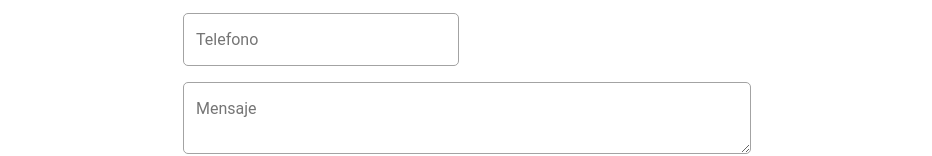
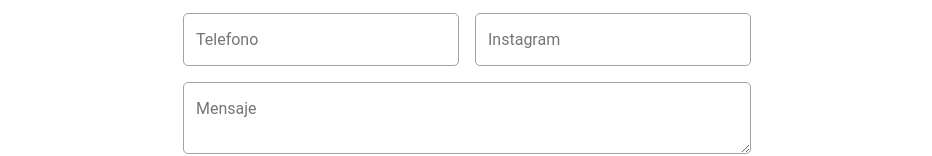
Before and after one commit to sebastianrdz/sebasrdz-luzdelunafloreria, a plain HTML site: page index.html in a window 1280 px wide. Shown: the part 4012-4168 px from the top of the page, without its empty margins (173-1105 px from the left). Drawn offline with nearby package versions, Linux system fonts and the light colour scheme.

Commit message:
instagram field

```diff
--- a/index.html
+++ b/index.html
@@ -233,6 +233,7 @@
         <input type="text" placeholder="Nombre" name="nombre" required />
         <input type="text" placeholder="Correo" name="correo" />
         <input type="text" placeholder="Telefono" name="telefono" required />
+        <input type="text" placeholder="Instagram" name="instagram" />
         <textarea placeholder="Mensaje" name="mensaje"></textarea>
         <button class="btn" type="submit">Enviar</button>
         <div id="result" class="contact__result"></div>
```
